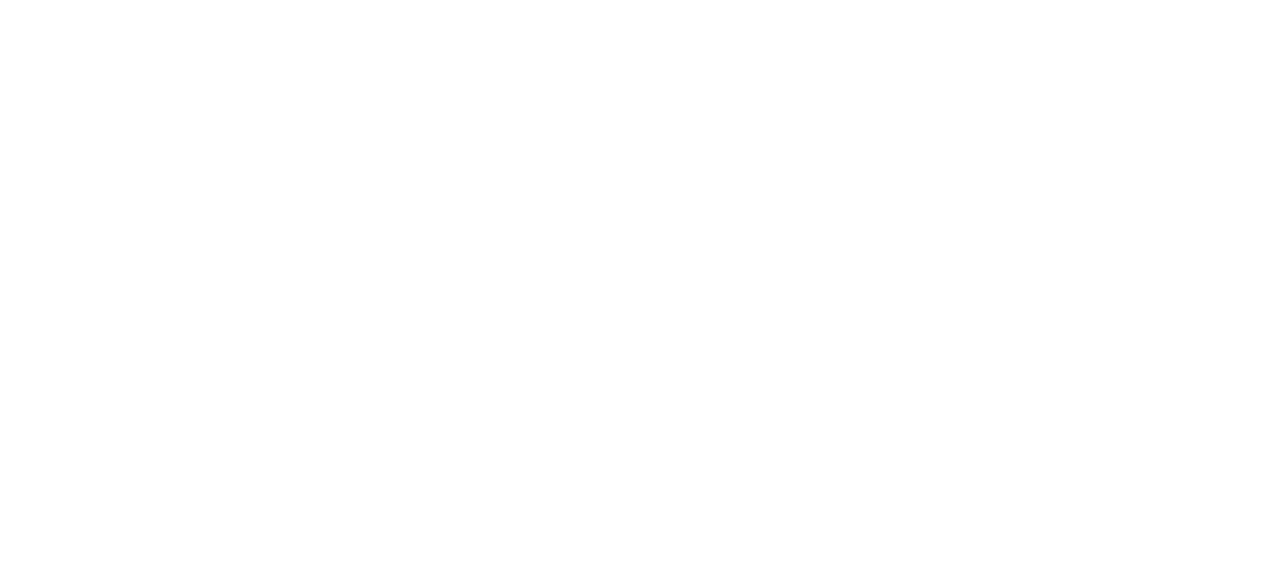
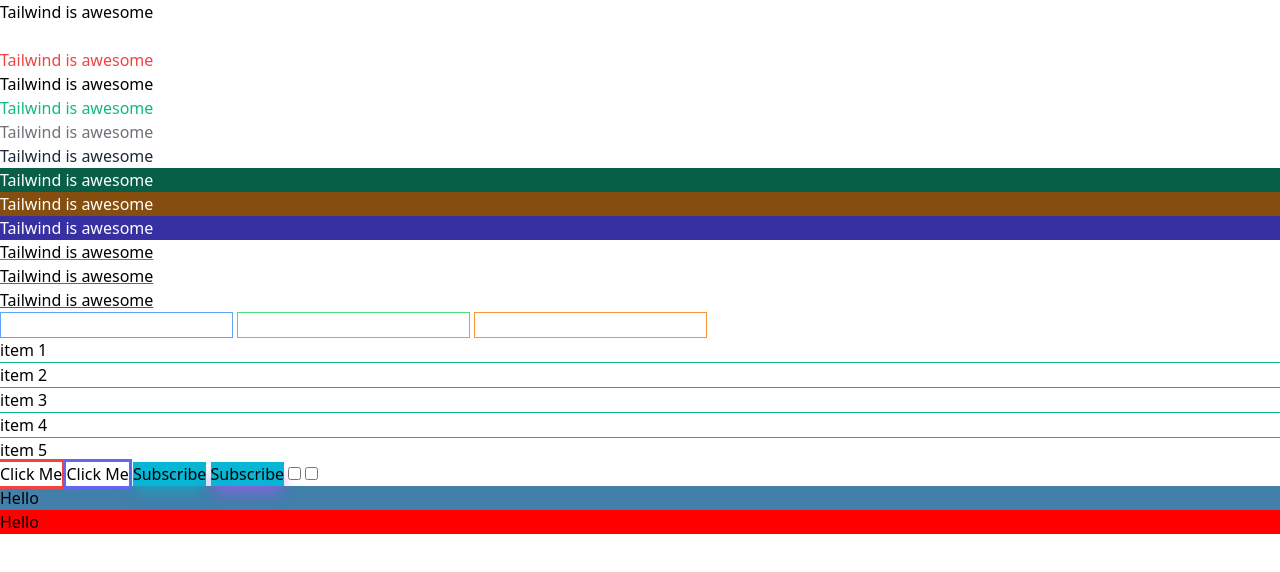
Before and after one commit to murraymilton/Tailwind-Mastery, a plain HTML site: page tailwind-sandbox-starter/02-colors/index.html in a window 1280 px wide. Drawn offline with nearby package versions, Linux system fonts and the light colour scheme.

Commit message:
complete section for working with colors

```diff
--- a/tailwind-sandbox-starter/02-colors/index.html
+++ b/tailwind-sandbox-starter/02-colors/index.html
@@ -1,5 +1,6 @@
 <!DOCTYPE html>
 <html lang="en">
+
 <head>
   <meta charset="UTF-8" />
   <meta http-equiv="X-UA-Compatible" content="IE=edge" />
@@ -7,26 +8,66 @@
   <script src="https://cdn.tailwindcss.com"></script>
   <title>Colors</title>
 </head>
+
 <body>
   <!-- Default colors -->
-    <!-- white, black, red, green, blue, orange, yellow, purple, lime, emerald, teal, cyan, indigo, violet, fuchsia, pink, rose, sky, gray, slate, zinc, neutral, stone, amber,  -->
+  <!-- white, black, red, green, blue, orange, yellow, purple,
+      lime, emerald, teal, cyan, indigo, violet, fuchsia, pink, rose, sky, gray, slate, zinc, neutral, stone, amber,  -->
 
   <!-- Text Colors -->
+  <p class="text-black">Tailwind is awesome</p>
+  <p class="text-white">Tailwind is awesome</p>
+  <p class="text-red-500">Tailwind is awesome</p>
+  <p class="text-greem-500">Tailwind is awesome</p>
+  <p class="text-emerald-500">Tailwind is awesome</p>
+  <p class="text-zinc-500">Tailwind is awesome</p>
+  <p class="text-slate-800">Tailwind is awesome</p>
+
+
+
 
   <!-- Background Colors -->
+  <p class="bg-emerald-800 text-white">Tailwind is awesome</p>
+  <p class="bg-yellow-800 text-white">Tailwind is awesome</p>
+  <p class="bg-indigo-800 text-white">Tailwind is awesome</p>
 
   <!-- Text Underline -->
+  <p class="underline decoration-red-500">Tailwind is awesome</p>
+  <p class="underline decoration-emerald-600">Tailwind is awesome</p>
+  <p class="underline decoration-yellow-800">Tailwind is awesome</p>
+
 
   <!-- Border Colors -->
+  <input type="text" class="border border-blue-400">
+  <input type="text" class="border border-green-400">
+  <input type="text" class="border border-orange-400">
+
 
   <!-- Divide Colors -->
+  <div class="divide-y divide-emerald-500">
+    <div>item 1</div>
+    <div>item 2</div>
+    <div>item 3</div>
+    <div>item 4</div>
+    <div>item 5</div>
+  </div>
+  <!-- Outline Colors -->
+  <button class="outline outline-red-500">Click Me</button>
+  <button class="outline outline-indigo-500">Click Me</button>
 
-    <!-- Outline Colors -->
 
   <!-- Box Shadow Colors (Opacity defaults to 100, but you can set it)-->
+  <button class="shadow-lg bg-cyan-500 shadow-cyan-500/50">Subscribe</button>
+  <button class="shadow-lg bg-cyan-500 shadow-purple-500/60">Subscribe</button>
 
   <!-- Accent Colors -->
+  <input type="checkbox" class="accent-purple-500">
+  <input type="checkbox" class="accent-cyan-500">
 
   <!-- Arbitrary Colors -->
+  <div class="bg-[#427fab]">Hello</div>
+  <div class="bg-[rgb(255,0,0)]">Hello</div>
+
 </body>
+
 </html>
```
Also changed, not shown: tailwind-sandbox-starter/01-utility-first/index.html (+10 -1 lines). Lines whose indentation alone changed are shown as unchanged.
